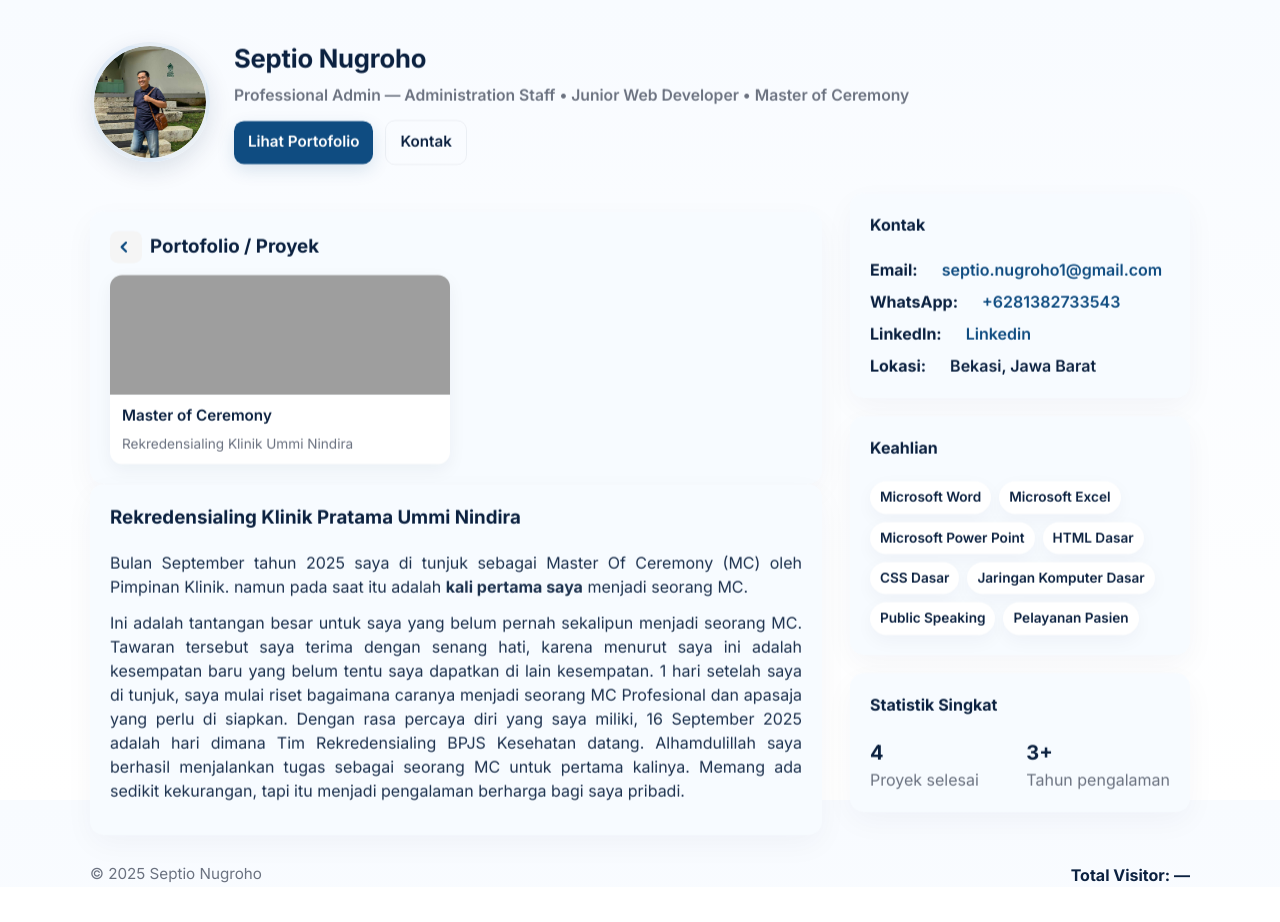
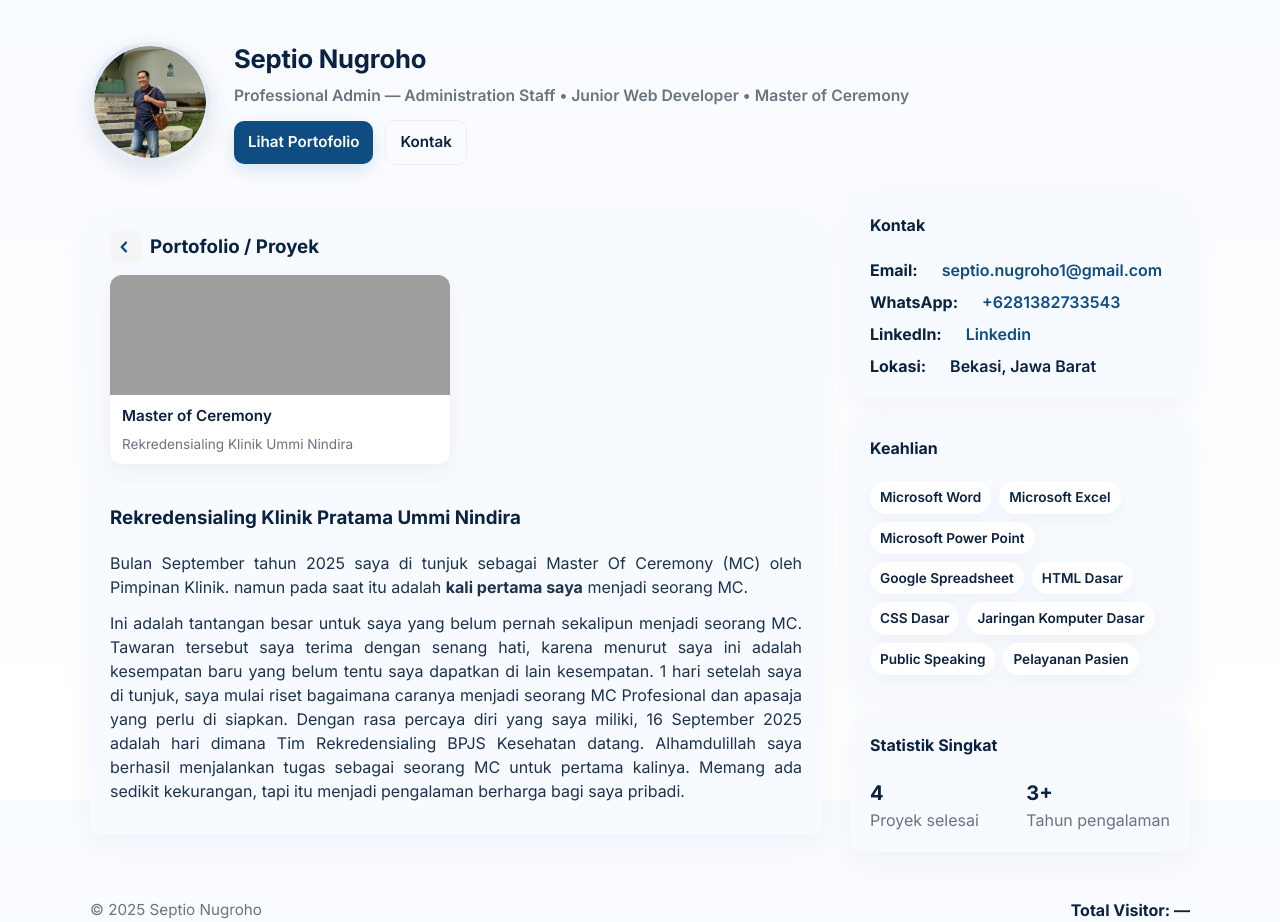
Before and after one commit to onebeloved99-svg/itsmetio, a plain HTML site: page porto4.html in a window 1280 px wide. Before the commit the page ends 887 px from the top, so only its background shows below. Drawn offline with Linux system fonts and the light colour scheme; grey boxes are pictures that could not be loaded.

Commit message:
Update porto4.html

```diff
--- a/porto4.html
+++ b/porto4.html
@@ -343,6 +343,7 @@
             <div class="chip">Microsoft Word</div>
             <div class="chip">Microsoft Excel</div>
             <div class="chip">Microsoft Power Point</div>
+            <div class="chip">Google Spreadsheet</div>
             <div class="chip">HTML Dasar</div>
             <div class="chip">CSS Dasar</div>
             <div class="chip">Jaringan Komputer Dasar</div>
```
